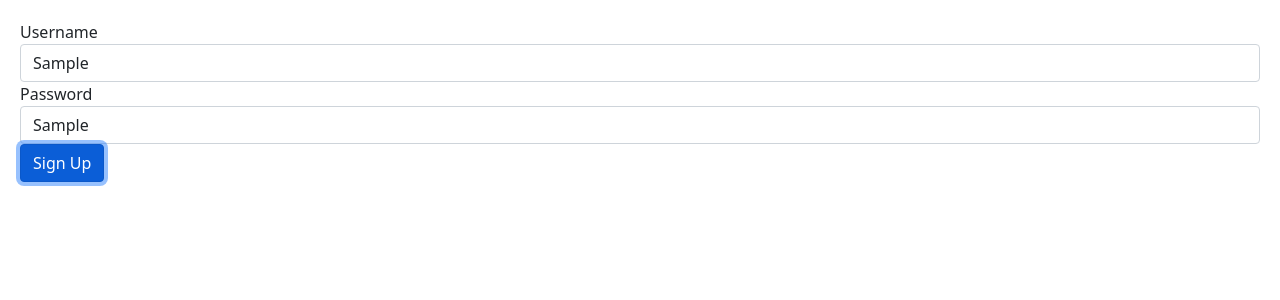
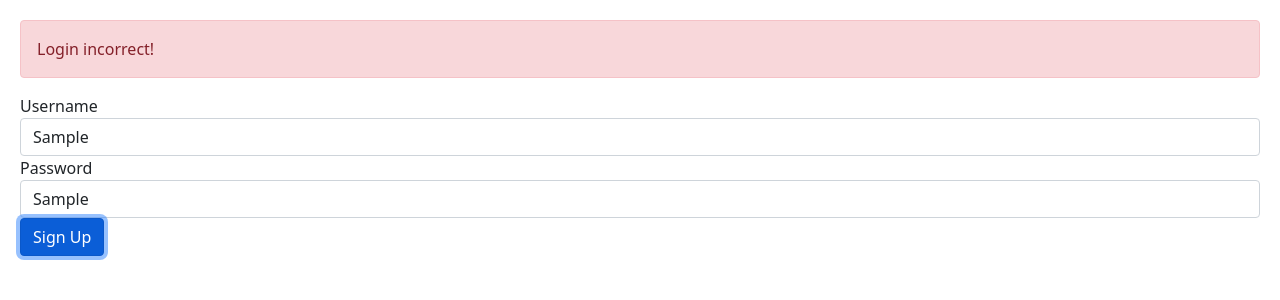
Before and after one commit to farmercares/MoshAngular, an Angular app: page / in a window 1280 px wide. Both pictures are taken after typing "Sample", "Sample" into the empty fields and a click on the button "Sign Up". Shown: the top 300 px of the page. Built offline with nearby package versions, Linux system fonts and the light colour scheme.

Commit message:
Submit Validation Example

```diff
--- a/src/app/signup-form/signup-form.component.html
+++ b/src/app/signup-form/signup-form.component.html
@@ -1,4 +1,5 @@
 <form [formGroup]="form" (ngSubmit)="login()">
+    <div *ngIf="form.errors" class="alert alert-danger">Login incorrect!</div>
     <div class="form-group">
         <label for="username">Username</label>
         <input
--- a/src/app/signup-form/signup-form.component.ts
+++ b/src/app/signup-form/signup-form.component.ts
@@ -1,6 +1,7 @@
 import { UsernameValidators } from './username.validators';
 import { Component } from '@angular/core';
 import { FormGroup, FormControl, Validators } from '@angular/forms';
+import { AuthorsService } from '../authors.service';
 
 @Component({
   selector: 'signup-form',
@@ -14,7 +15,7 @@ export class SignupFormComponent {
   });
 
   login(){
-
+    this.form.setErrors({ invalidLogin: true });
   }
 
   get username(){
```
